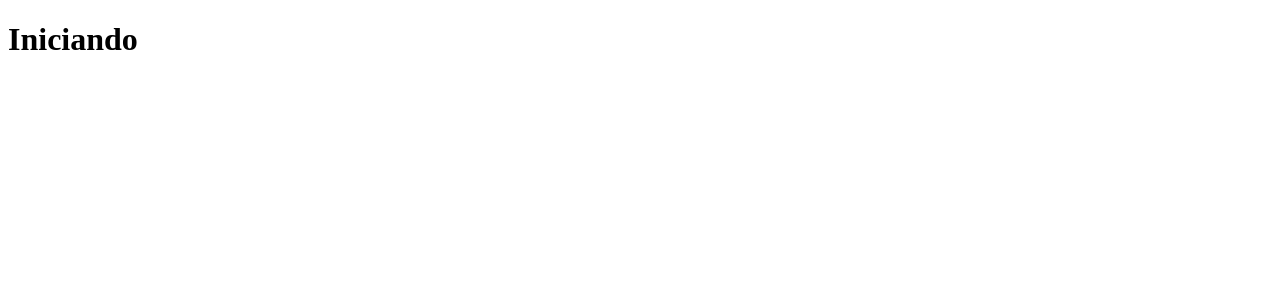
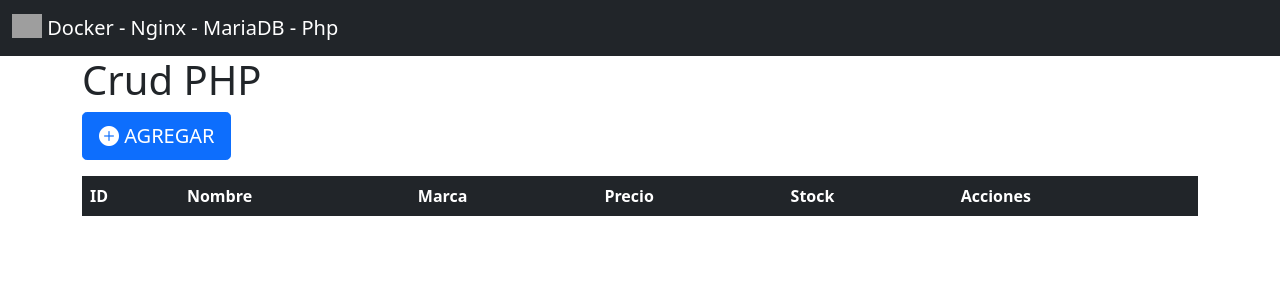
Before and after one commit to iblezya/crud-demp, a PHP site: page / in a window 1280 px wide. Before the commit the part shown is almost empty. Shown: the top 300 px of the page. Run offline with PHP 8.4, Linux system fonts and the light colour scheme; lists and menus that the app fills with data are empty; some libraries are stand-ins or nearby versions; grey boxes are pictures that could not be loaded.

Commit message:
FrontEnd part 1 & Folders

```diff
--- /dev/null
+++ b/app/controller/producto_controlador.php
@@ -0,0 +1,3 @@
+<?php
+
+?>
--- /dev/null
+++ b/app/db/conexion.php
@@ -0,0 +1,3 @@
+<?php
+
+?>
--- a/app/index.php
+++ b/app/index.php
@@ -1,12 +1,93 @@
 <!DOCTYPE html>
 <html lang="es">
+
 <head>
   <meta charset="UTF-8">
   <meta http-equiv="X-UA-Compatible" content="IE=edge">
   <meta name="viewport" content="width=device-width, initial-scale=1.0">
+  <!-- Bootstrap CSS -->
+  <link href="https://cdn.jsdelivr.net/npm/bootstrap@5.0.0-beta3/dist/css/bootstrap.min.css" rel="stylesheet" integrity="sha384-eOJMYsd53ii+scO/bJGFsiCZc+5NDVN2yr8+0RDqr0Ql0h+rP48ckxlpbzKgwra6" crossorigin="anonymous">
+  <!-- Bootstrap Icons -->
+  <link rel="stylesheet" href="https://cdn.jsdelivr.net/npm/bootstrap-icons@1.4.1/font/bootstrap-icons.css">
   <title>Documento</title>
 </head>
+
 <body>
-  <h1>Iniciando</h1>
+  <nav class="navbar navbar-dark bg-dark">
+    <div class="container-fluid">
+      <a class="navbar-brand" href="#">
+        <img src="https://getbootstrap.com/docs/5.0/assets/brand/bootstrap-logo.svg" alt="" width="30" height="24" class="d-inline-block align-text-top">
+        Docker - Nginx - MariaDB - Php
+      </a>
+    </div>
+  </nav>
+  <section class="container-md">
+    <h1>Crud PHP</h1>
+    <button type="button" class="btn btn-primary btn-lg" data-bs-toggle="modal" data-bs-target="#staticBackdrop">
+      <i class="bi bi-plus-circle-fill"></i> AGREGAR
+    </button>
+  </section >
+  <section class="table-responsive container-md mt-3 mb-3">
+    <table class="table table-striped">
+      <thead class="table-dark">
+        <tr>
+          <th>ID</th>
+          <th>Nombre</th>
+          <th>Marca</th>
+          <th>Precio</th>
+          <th>Stock</th>
+          <th>Acciones</th>
+        </tr>
+      </thead>
+      <tbody id="resultado">
+
+      </tbody>
+    </table>
+  </section>
+
+
+  <!-- Modal -->
+  <div class="modal fade" id="staticBackdrop" data-bs-backdrop="static" data-bs-keyboard="false" tabindex="-1" aria-labelledby="staticBackdropLabel" aria-hidden="true">
+    <div class="modal-dialog">
+      <div class="modal-content">
+        <div class="modal-header">
+          <h5 class="modal-title" id="staticBackdropLabel">AGREGAR NUEVO PRODUCTO</h5>
+          <button type="button" class="btn-close" data-bs-dismiss="modal" aria-label="Close"></button>
+        </div>
+        <div class="modal-body">
+          <form action="">
+            <div class="form-floating mb-3">
+              <input type="text" class="form-control" id="floatingInput" name="txtCodigo" placeholder="Codigo">
+              <label for="floatingInput">Codigo</label>
+            </div>
+            <div class="form-floating mb-3">
+              <input type="text" class="form-control" id="floatingInput" name="txtNombre" placeholder="Nombre">
+              <label for="floatingInput">Nombre</label>
+            </div>
+            <div class="form-floating mb-3">
+              <input type="text" class="form-control" id="floatingInput" name="txtMarca" placeholder="Marca">
+              <label for="floatingInput">Marca</label>
+            </div>
+            <div class="form-floating mb-3">
+              <input type="text" class="form-control" id="floatingInput" name="txtPrecio" placeholder="Precio">
+              <label for="floatingInput">Precio</label>
+            </div>
+            <div class="form-floating mb-3">
+              <input type="text" class="form-control" id="floatingInput" name="txtStock" placeholder="Stock">
+              <label for="floatingInput">Stock</label>
+            </div>
+          </form>
+        </div>
+        <div class="modal-footer">
+          <button type="button" class="btn btn-secondary" data-bs-dismiss="modal">Cerrar</button>
+          <button type="button" class="btn btn-primary" id="btnAgregarProducto">Agregar</button>
+        </div>
+      </div>
+    </div>
+  </div>
+
+  <!-- Option 1: Bootstrap Bundle with Popper -->
+  <script src="https://cdn.jsdelivr.net/npm/bootstrap@5.0.0-beta3/dist/js/bootstrap.bundle.min.js" integrity="sha384-JEW9xMcG8R+pH31jmWH6WWP0WintQrMb4s7ZOdauHnUtxwoG2vI5DkLtS3qm9Ekf" crossorigin="anonymous"></script>
 </body>
+
 </html>
--- /dev/null
+++ b/app/model/producto_modelo.php
@@ -0,0 +1,3 @@
+<?php
+
+?>
```
Also changed, not shown: 1 other file.
